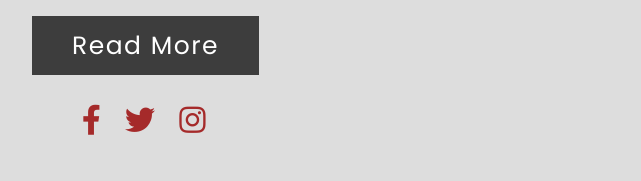
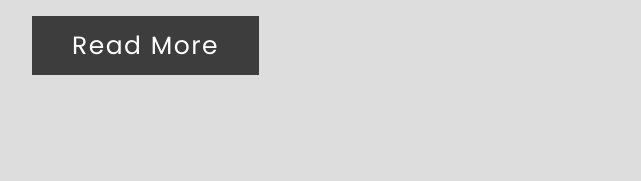
Before and after one commit to dhakallena/Responsive-About-Us-section-Using-Html-And-Css, a plain HTML site: page index.html in a window 1280 px wide. Shown: the part 357-538 px from the top of the page, 96-737 px from the left. Drawn offline with Linux system fonts and the light colour scheme; grey boxes are pictures that could not be loaded.

Commit message:
Update index.html
Do check

```diff
--- a/index.html
+++ b/index.html
@@ -24,11 +24,11 @@
 						<a href="">Read More</a>
 					</div>
 				</div>
-				<div class="social">
-					<a href=""><i class="fab fa-facebook-f"></i></a>
-					<a href=""><i class="fab fa-twitter"></i></a>
-					<a href=""><i class="fab fa-instagram"></i></a>
-				</div>
+<!-- 				<div class="social"> -->
+<!-- 					<a href=""><i class="fab fa-facebook-f"></i></a> -->
+<!-- 					<a href=""><i class="fab fa-twitter"></i></a> -->
+<!-- 					<a href=""><i class="fab fa-instagram"></i></a> -->
+<!-- 				</div> -->
 			</div>
 			<div class="image-section">
 				<img src="image/img one.jpg">
```
